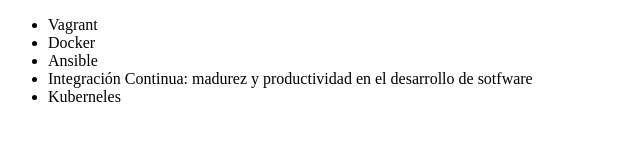
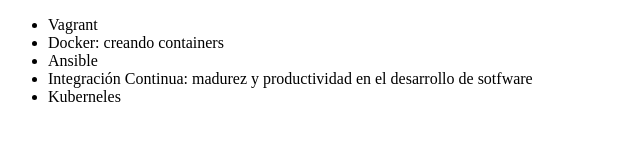
Before and after one commit to brann02/AluraGit, a plain HTML site: page index.html in a window 1280 px wide. Shown: the whole page, without its empty margins (0-640 px from the left). Drawn offline with Linux system fonts and the light colour scheme.

Commit message:
Actulizando el nombre del curso de docker.

```diff
--- a/index.html
+++ b/index.html
@@ -6,7 +6,7 @@
 <body>
 	<ul>
 		<li>Vagrant</li>
-        <li>Docker</li>
+        <li>Docker: creando containers</li>
         <li>Ansible</li>
         <li>Integración Continua: madurez y productividad en el desarrollo de sotfware</li>
         <li>Kuberneles</li>
```
